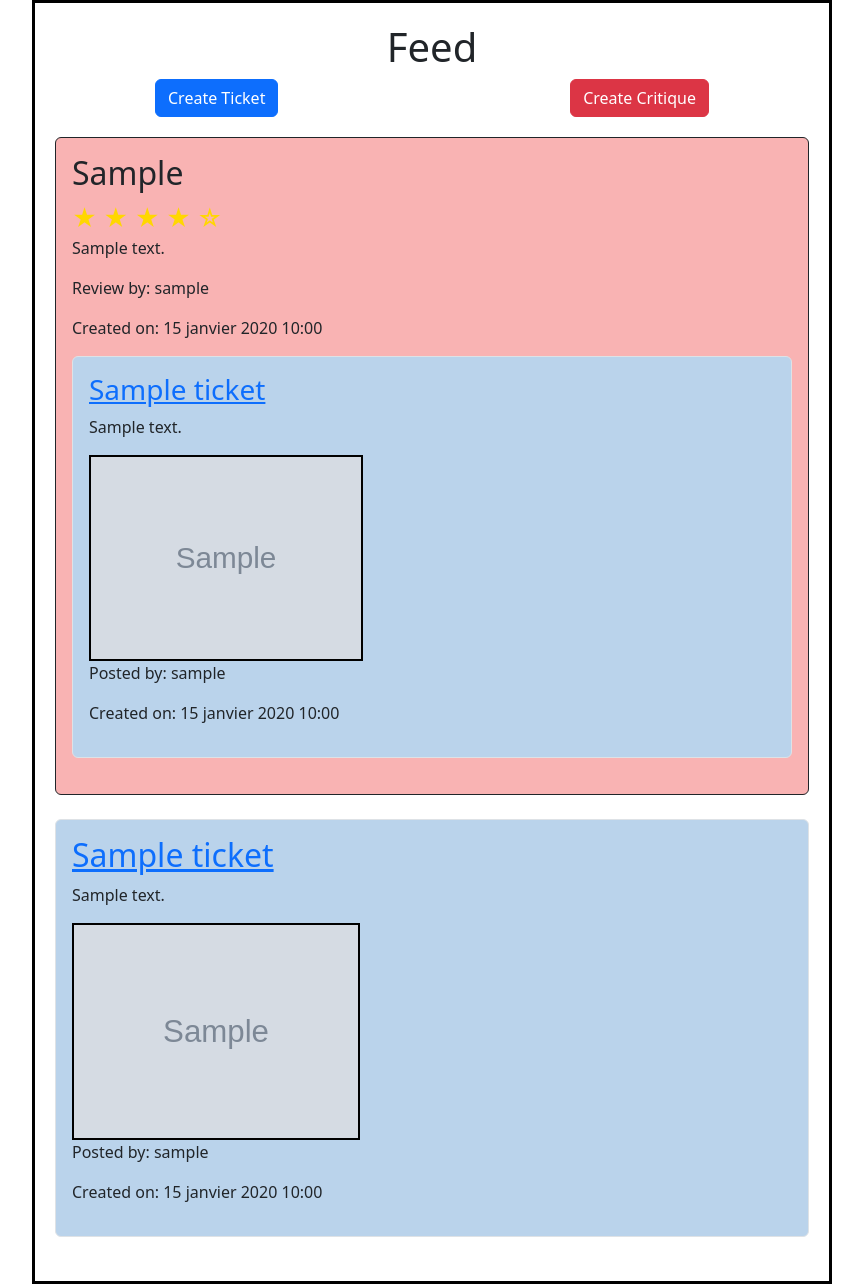
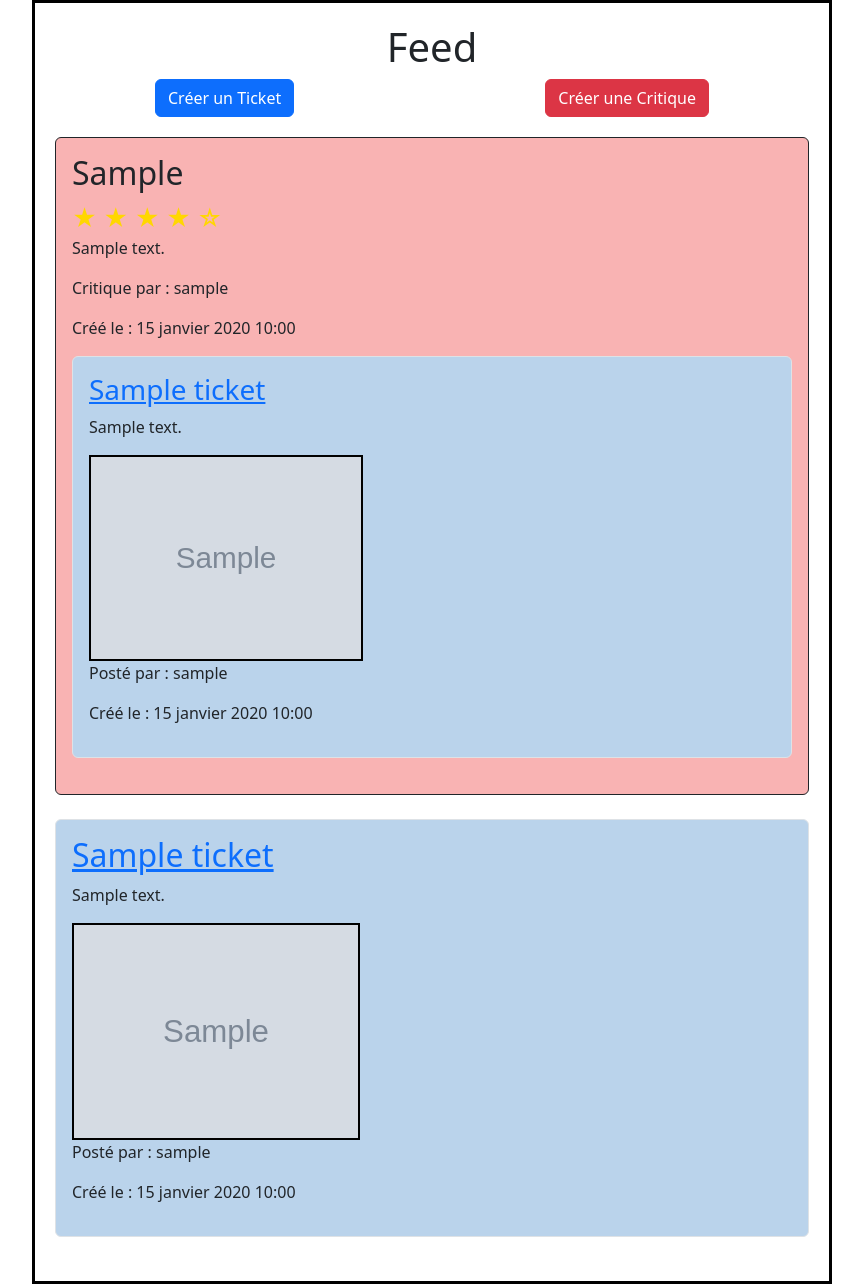
Before and after one commit to 19maxi71/book_critics, a Django app: page /feed/ in a window 1280 px wide. Shown: the part 61-1345 px from the top of the page, without its empty margins (208-1071 px from the left). Run offline with Django 5.2, Linux system fonts and the light colour scheme; a user stored in the database is signed in; tables that the repository leaves empty hold one stand-in row (values such as "Sample post"); grey boxes marked "Sample" are stand-in pictures.

Commit message:
remplacement fichier feed

```diff
--- a/blog/templates/blog/feed.html
+++ b/blog/templates/blog/feed.html
@@ -6,55 +6,60 @@
     <div class="container">
         <h1>Feed</h1>
 
+        <!-- Boutons pour créer un nouveau ticket ou une critique -->
         <div style="display: flex; justify-content: space-between; margin-bottom: 20px; margin-left: 100px; margin-right: 100px;">
-            <a href="{% url 'blog:create_ticket' %}" class="btn btn-primary">Create Ticket</a>
-            <a href="{% url 'blog:create_critique' %}" class="btn btn-danger">Create Critique</a>
+            <a href="{% url 'blog:create_ticket' %}" class="btn btn-primary">Créer un Ticket</a>
+            <a href="{% url 'blog:create_critique' %}" class="btn btn-danger">Créer une Critique</a>
         </div>
 
+        <!-- Boucle à travers la liste combinée des posts -->
         {% for post in posts %}
             {% if post.content_type == 'REVIEW' %}
+                <!-- Conteneur de la critique -->
                 <div class="review mb-4 p-3 border rounded border-dark">
                     <h2>{{ post.headline }}</h2>
-                    <!-- Rating en étoiles -->
+                    <!-- Évaluation en étoiles -->
                     <div class="star-rating">
                         {% for i in "12345" %}
                             {% if forloop.counter <= post.rating %}
-                                ★ <!-- étoile pleine -->
+                                ★ <!-- Étoile pleine -->
                             {% else %}
-                                ☆ <!-- étoile vide -->
+                                ☆ <!-- Étoile vide -->
                             {% endif %}
                         {% endfor %}
                     </div>
                     <p>{{ post.body }}</p>
-                    <p>Review by: {{ post.user.username }}</p>
-                    <p>Created on: {{ post.time_created }}</p>
+                    <p>Critique par : {{ post.user.username }}</p>
+                    <p>Créé le : {{ post.time_created }}</p>
+                    <!-- Conteneur du ticket associé -->
                     <div class="ticket mt-3 p-3 border rounded">
                         <h3><a href="{% url 'blog:ticket_detail' post.ticket.id %}">{{ post.ticket.title }}</a></h3>
                         <p>{{ post.ticket.description }}</p>
                         {% if post.ticket.image %}
-                            <img src="{{ post.ticket.image.url }}" alt="Ticket Image" class="img-fluid">
+                            <img src="{{ post.ticket.image.url }}" alt="Image du Ticket" class="img-fluid">
                         {% endif %}
-                        <p>Posted by: {{ post.ticket.user.username }}</p>
-                        <p>Created on: {{ post.ticket.time_created }}</p>
+                        <p>Posté par : {{ post.ticket.user.username }}</p>
+                        <p>Créé le : {{ post.ticket.time_created }}</p>
                         {% if post.ticket.user != request.user %}
                             <div class="d-flex justify-content-end">
-                                <a href="{% url 'blog:create_review' post.ticket.id %}" class="btn btn-success btn-sm">Write a Review</a>
+                                <a href="{% url 'blog:create_review' post.ticket.id %}" class="btn btn-success btn-sm">Écrire une Critique</a>
                             </div>
                         {% endif %}
                     </div>
                 </div>
             {% elif post.content_type == 'TICKET' %}
+                <!-- Conteneur du ticket autonome -->
                 <div class="ticket mb-4 p-3 border rounded">
                     <h2><a href="{% url 'blog:ticket_detail' post.id %}">{{ post.title }}</a></h2>
                     <p>{{ post.description }}</p>
                     {% if post.image %}
-                        <img src="{{ post.image.url }}" alt="Ticket Image" class="img-fluid">
+                        <img src="{{ post.image.url }}" alt="Image du Ticket" class="img-fluid">
                     {% endif %}
-                    <p>Posted by: {{ post.user.username }}</p>
-                    <p>Created on: {{ post.time_created }}</p>
+                    <p>Posté par : {{ post.user.username }}</p>
+                    <p>Créé le : {{ post.time_created }}</p>
                     {% if post.user != request.user %}
                         <div class="d-flex justify-content-end">
-                            <a href="{% url 'blog:create_review' post.id %}" class="btn btn-success btn-sm">Write a Review</a>
+                            <a href="{% url 'blog:create_review' post.id %}" class="btn btn-success btn-sm">Écrire une Critique</a>
                         </div>
                     {% endif %}
                 </div>
--- a/blog/views.py
+++ b/blog/views.py
@@ -14,6 +14,9 @@ from django.urls import reverse
 
 
 def register(request):
+    """
+    Vue pour l'inscription d'un nouvel utilisateur.
+    """
     if request.method == 'POST':
         form = UserCreationForm(request.POST)
         if form.is_valid():
@@ -27,37 +30,49 @@ def register(request):
         form = UserCreationForm()
     return render(request, 'blog/register.html', {'form': form})
 
+
 @login_required
 def feed(request):
+    """
+    Vue pour afficher le feed des tickets et des critiques des utilisateurs suivis.
+    """
     following_users = UserFollows.objects.filter(user=request.user).values_list('followed_user', flat=True)
     reviews = Review.objects.filter(user__in=following_users) | Review.objects.filter(user=request.user)
     reviews = reviews.annotate(content_type=Value('REVIEW', CharField()))
     tickets = Ticket.objects.filter(user__in=following_users) | Ticket.objects.filter(user=request.user)
     tickets = tickets.annotate(content_type=Value('TICKET', CharField()))
 
-    # Create a dictionary to store the latest review for each ticket
+    # Créer un dictionnaire pour stocker la dernière critique pour chaque ticket
     latest_reviews = {}
     for review in reviews:
         if review.ticket.id not in latest_reviews or review.time_created > latest_reviews[review.ticket.id].time_created:
             latest_reviews[review.ticket.id] = review
 
-    # Combine tickets and their latest reviews into a single list
+    # Combiner les tickets et leurs dernières critiques dans une seule liste
     posts = []
     for ticket in tickets:
         if ticket.id in latest_reviews:
             posts.append(latest_reviews[ticket.id])
         posts.append(ticket)
 
-    # Sort the combined list by creation time
+    # Trier la liste combinée par date de création
     posts = sorted(posts, key=lambda post: post.time_created, reverse=True)
 
     return render(request, 'blog/feed.html', {'posts': posts})
 
+
 def index(request):
+    """
+    Vue pour la page d'accueil.
+    """
     return render(request, 'blog/index.html')
+
 
 @login_required
 def create_ticket(request):
+    """
+    Vue pour créer un nouveau ticket.
+    """
     if request.method == 'POST':
         form = TicketForm(request.POST, request.FILES)
         if form.is_valid():
@@ -69,11 +84,15 @@ def create_ticket(request):
         form = TicketForm()
     return render(request, 'blog/create_ticket.html', {'form': form})
 
+
 @login_required
 def edit_ticket(request, ticket_id):
+    """
+    Vue pour éditer un ticket existant.
+    """
     ticket = get_object_or_404(Ticket, id=ticket_id)
     if ticket.user != request.user:
-        return HttpResponseForbidden("You are not allowed to edit this ticket.")
+        return HttpResponseForbidden("Vous n'êtes pas autorisé à modifier ce ticket.")
 
     if request.method == 'POST':
         form = TicketForm(request.POST, instance=ticket)
@@ -84,24 +103,32 @@ def edit_ticket(request, ticket_id):
         form = TicketForm(instance=ticket)
     return render(request, 'blog/edit_ticket.html', {'form': form, 'ticket': ticket})
 
+
 @login_required
 def delete_ticket(request, ticket_id):
+    """
+    Vue pour supprimer un ticket existant.
+    """
     ticket = get_object_or_404(Ticket, id=ticket_id)
     if ticket.user != request.user:
-        return HttpResponseForbidden("You are not allowed to delete this ticket.")
+        return HttpResponseForbidden("Vous n'êtes pas autorisé à supprimer ce ticket.")
 
     if request.method == 'POST':
         ticket.delete()
         return redirect('blog:ticket_detail', ticket_id=ticket.id)
     return render(request, 'blog/delete_ticket.html', {'ticket': ticket})
 
+
 @login_required
 def create_review(request, ticket_id):
+    """
+    Vue pour créer une nouvelle critique pour un ticket existant.
+    """
     ticket = Ticket.objects.get(id=ticket_id)
 
     if Review.objects.filter(user=request.user, ticket=ticket).exists():
-        messages.error(request, "You have already reviewed this ticket.")
-        # Redirect aux détails du ticket si l'utilisateur a déjà critiqué le ticket
+        messages.error(request, "Vous avez déjà critiqué ce ticket.")
+        # Rediriger vers les détails du ticket si l'utilisateur a déjà critiqué le ticket
         return redirect(reverse('blog:ticket_detail', args=[ticket.id]))
 
     if request.method == 'POST':
@@ -116,16 +143,24 @@ def create_review(request, ticket_id):
         form = ReviewForm()
     return render(request, 'blog/create_review.html', {'form': form, 'ticket': ticket})
 
+
 def ticket_detail(request, ticket_id):
+    """
+    Vue pour afficher les détails d'un ticket et ses critiques associées.
+    """
     ticket = Ticket.objects.get(id=ticket_id)
     reviews = Review.objects.filter(ticket=ticket)
     return render(request, 'blog/ticket_detail.html', {'ticket': ticket, 'reviews': reviews})
 
+
 @login_required
 def edit_review(request, review_id):
+    """
+    Vue pour éditer une critique existante.
+    """
     review = get_object_or_404(Review, id=review_id)
     if review.user != request.user:
-        return HttpResponseForbidden("You are not allowed to edit this review.")
+        return HttpResponseForbidden("Vous n'êtes pas autorisé à modifier cette critique.")
 
     if request.method == 'POST':
         form = ReviewForm(request.POST, instance=review)
@@ -136,27 +171,39 @@ def edit_review(request, review_id):
         form = ReviewForm(instance=review)
     return render(request, 'blog/edit_review.html', {'form': form, 'review': review})
 
+
 @login_required
 def delete_review(request, review_id):
+    """
+    Vue pour supprimer une critique existante.
+    """
     review = get_object_or_404(Review, id=review_id)
     if review.user != request.user:
-        return HttpResponseForbidden("You are not allowed to delete this review.")
+        return HttpResponseForbidden("Vous n'êtes pas autorisé à supprimer cette critique.")
 
     if request.method == 'POST':
         review.delete()
         return redirect('blog:ticket_detail', ticket_id=review.ticket.id)
     return render(request, 'blog/delete_review.html', {'review': review})
 
+
 def ticket_reviews_details(request, ticket_id):
+    """
+    Vue pour afficher les détails d'un ticket et ses critiques, triées par date de création.
+    """
     ticket = Ticket.objects.get(id=ticket_id)
     reviews = Review.objects.filter(ticket=ticket).order_by('-time_created')
     return render(request, 'blog/ticket_detail.html', {'ticket': ticket, 'reviews': reviews})
 
+
 @login_required
 def user_profile(request, username):
+    """
+    Vue pour afficher le profil utilisateur et gérer les abonnements.
+    """
     profile_user = get_object_or_404(User, username=username)
     if request.user != profile_user:
-        return HttpResponseForbidden("ACCESS DENIED")
+        return HttpResponseForbidden("ACCÈS REFUSÉ")
 
     following = UserFollows.objects.filter(user=profile_user).select_related('followed_user')
     followers = UserFollows.objects.filter(followed_user=profile_user).select_related('user')
@@ -168,7 +215,7 @@ def user_profile(request, username):
         search_results = User.objects.filter(username__icontains=search_query).exclude(id=profile_user.id)
 
     if request.method == 'POST':
-        if 'follow' in request.POST:  # Follow button pressed
+        if 'follow' in request.POST:  # Bouton "Suivre" pressé
             form = FollowUserForm(request.POST)
             if form.is_valid():
                 follow = form.save(commit=False)
@@ -176,9 +223,9 @@ def user_profile(request, username):
                 try:
                     follow.save()
                 except IntegrityError:
-                    messages.error(request, 'You are already following this user.')
+                    messages.error(request, 'Vous suivez déjà cet utilisateur.')
                 return redirect('blog:user_profile', username=username)
-        elif 'unfollow' in request.POST:  # Unfollow button pressed
+        elif 'unfollow' in request.POST:  # Bouton "Ne plus suivre" pressé
             try:
                 follow_instance = UserFollows.objects.get(user=request.user, followed_user_id=request.POST['user_id'])
                 follow_instance.delete()
@@ -200,8 +247,12 @@ def user_profile(request, username):
 
     return render(request, 'blog/user_profile.html', context_data)
 
+
 @login_required
 def create_critique(request):
+    """
+    Vue pour créer une critique et un ticket en même temps.
+    """
     if request.method == 'POST':
         ticket_form = TicketForm(request.POST, request.FILES)
         review_form = ReviewForm(request.POST)
@@ -226,8 +277,12 @@ def create_critique(request):
         'review_form': review_form
     })
 
+
 @login_required
 def user_posts(request):
+    """
+    Vue pour afficher les posts (tickets et critiques) de l'utilisateur connecté.
+    """
     reviews = Review.objects.filter(user=request.user).annotate(content_type=Value('REVIEW', CharField()))
     tickets = Ticket.objects.filter(user=request.user).annotate(content_type=Value('TICKET', CharField()))
 
```
